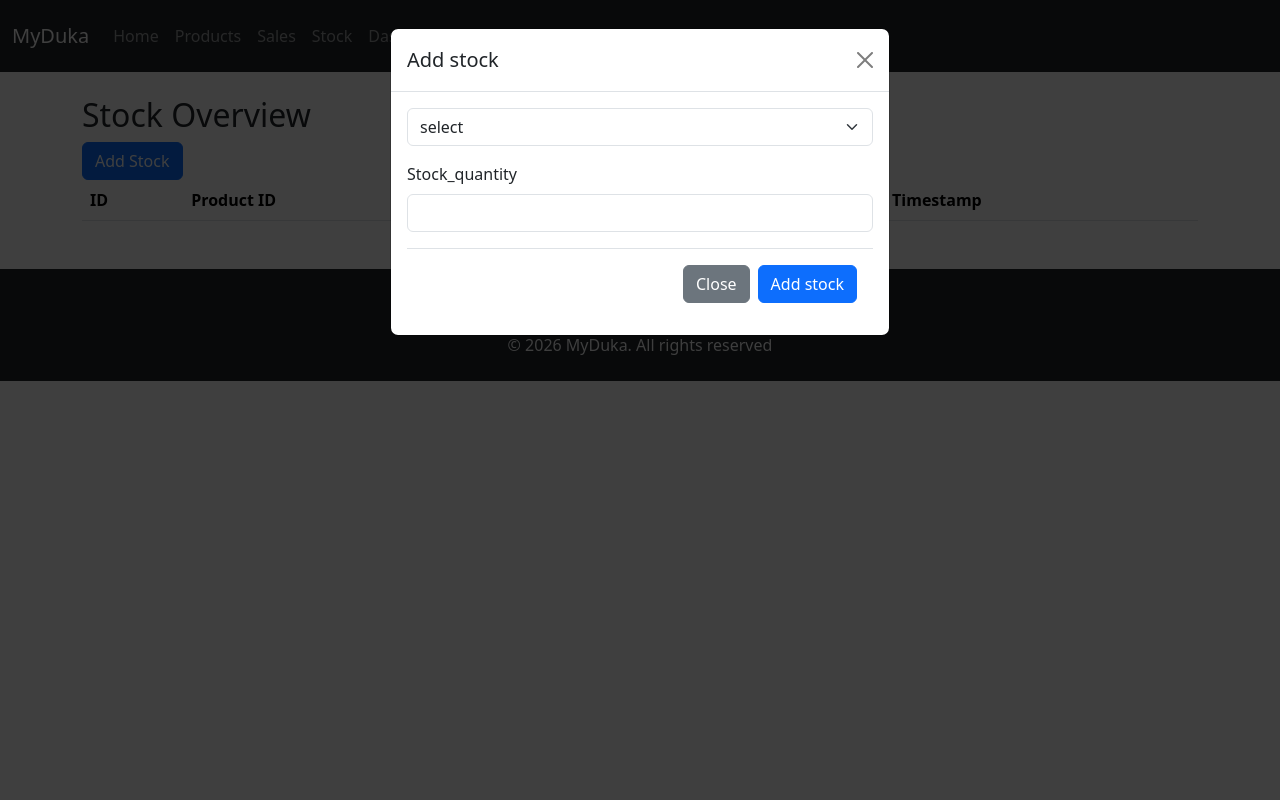
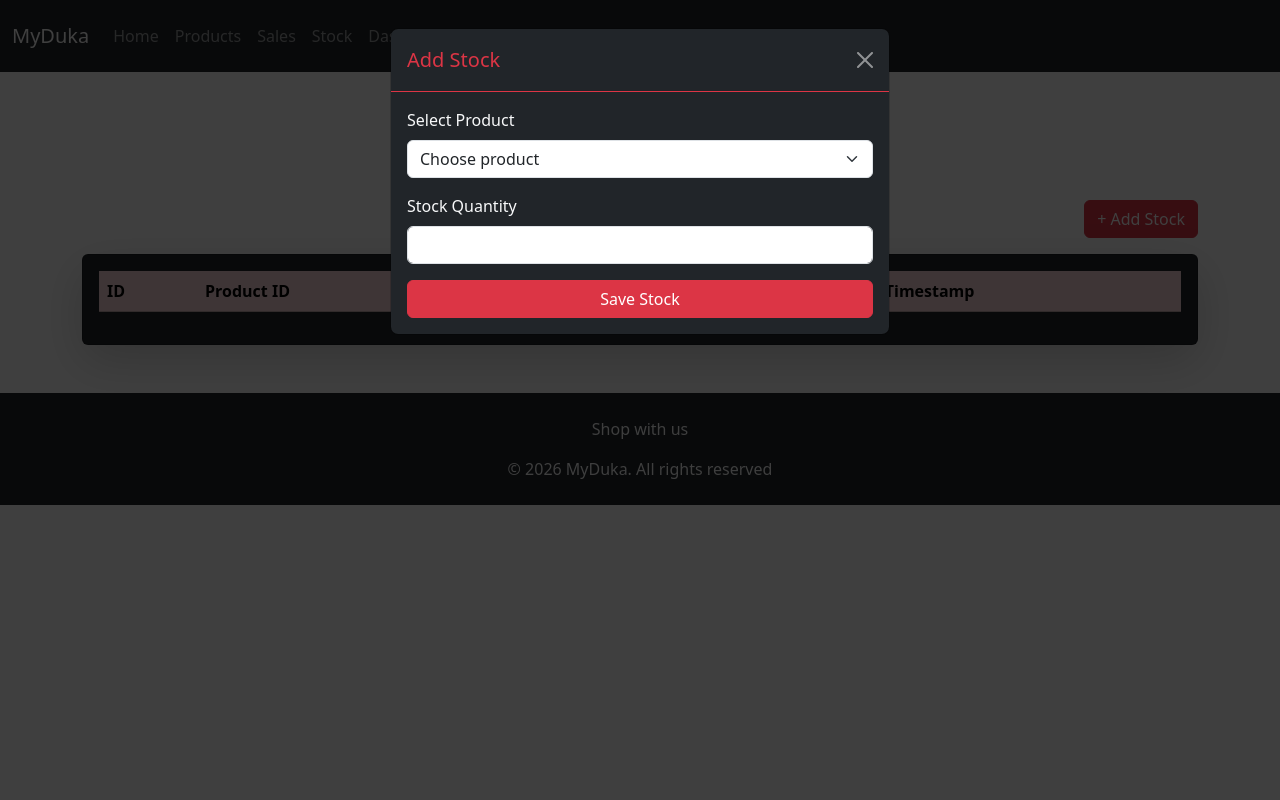
Before and after one commit to Essie-Fidel/myduka-class, a Flask app: page /stock in a window 1280 px wide, after a click on "+ Add Stock". Run offline with Flask 3, Linux system fonts and the light colour scheme; the visitor is signed in with stand-in values (Sample User, id 1); data that the repository does not hold is empty; some libraries are stand-ins or nearby versions.

Commit message:
flask complete

```diff
--- a/database.py
+++ b/database.py
@@ -102,3 +102,49 @@ def available_stock(p_id):
 # print(check_stock)
 # check_stock = available_stock(34)
 # print(check_stock)
+
+
+def sales_per_product():
+    cur.execute("""
+        SELECT products.name,
+               SUM(products.selling_price * sales.quantity) AS total_sales
+        FROM products
+        JOIN sales ON products.id = sales.products_id
+        GROUP BY products.name;
+    """)
+    return cur.fetchall()
+
+
+def sales_per_day():
+    cur.execute("""
+        SELECT DATE(sales.created_at) AS day,
+               SUM(products.selling_price * sales.quantity) AS total_sales
+        FROM products
+        JOIN sales ON products.id = sales.products_id
+        GROUP BY day
+        ORDER BY day;
+    """)
+    return cur.fetchall()
+
+
+def profit_per_product():
+    cur.execute("""
+        SELECT products.name,
+               SUM((products.selling_price - products.buying_price) * sales.quantity) AS profit
+        FROM products
+        JOIN sales ON products.id = sales.products_id
+        GROUP BY products.name;
+    """)
+    return cur.fetchall()
+
+
+def profit_per_day():
+    cur.execute("""
+        SELECT DATE(sales.created_at) AS day,
+               SUM((products.selling_price - products.buying_price) * sales.quantity) AS total_profit
+        FROM products
+        JOIN sales ON products.id = sales.products_id
+        GROUP BY day
+        ORDER BY day;
+    """)
+    return cur.fetchall()
--- a/main.py
+++ b/main.py
@@ -1,5 +1,5 @@
 from flask import Flask, render_template, request, redirect, url_for, flash, session
-from database import cur, all_sales, get_stock, all_products, insert_products, insert_sales, insert_stock, available_stock, insert_user, check_user_exists
+from database import cur, all_sales, get_stock, all_products, insert_products, insert_sales, insert_stock, available_stock, insert_user, check_user_exists, sales_per_day, sales_per_product, profit_per_day, profit_per_product
 from flask_bcrypt import Bcrypt
 from functools import wraps
 
@@ -27,7 +27,7 @@ def login_required(f):
 
 
 @app.route('/products')
-# @login_required
+@login_required
 def products():
     products_data = all_products()
     return render_template("products.html", products=products_data)
@@ -131,7 +131,19 @@ def login():
 @app.route('/dashboard')
 @login_required
 def dashboard():
-    return render_template('dashboard.html')
+    sales_product = sales_per_product()
+    sales_day = sales_per_day()
+    profit_product = profit_per_product()
+    profit_day = profit_per_day()
+
+    product_names = [i[0] for i in sales_product]
+    p_sales = [float(i[1]) for i in sales_product]
+    prof_product = [float(i[1]) for i in profit_product]
+
+    day = [str(i[1]) for i in sales_day]
+    prof_day = [float(i[1]) for i in profit_day]
+    day_sales = [float(i[1]) for i in sales_day]
+    return render_template('dashboard.html', product_names=product_names, p_sales=p_sales, prof_product=prof_product, day=day, prof_day=prof_day, day_sales=day_sales)
 
 
 @app.route('/logout')
--- a/templates/base.html
+++ b/templates/base.html
@@ -18,6 +18,8 @@
     <script src="https://cdnjs.cloudflare.com/ajax/libs/twitter-bootstrap/5.3.3/js/bootstrap.bundle.min.js"></script>
     <script src="https://cdn.datatables.net/2.3.7/js/dataTables.js"></script>
     <script src="https://cdn.datatables.net/2.3.7/js/dataTables.bootstrap5.js"></script>
+    <!-- chartjs cdn -->
+    <script src="https://cdnjs.cloudflare.com/ajax/libs/Chart.js/2.5.0/Chart.min.js"></script>
 
     <style>
         body {
--- a/templates/products.html
+++ b/templates/products.html
@@ -10,7 +10,7 @@
 
 <!-- PAGE TITLE -->
 <div class="text-center my-4">
-    <h1 class="fw-bold text-danger">OUR PRODUCTS</h1>
+    <h1 class="fw-bold text-danger text-decoration-underline">OUR PRODUCTS</h1>
     <p class="text-danger">Manage your inventory in one place</p>
 </div>
 
--- a/templates/stock.html
+++ b/templates/stock.html
@@ -2,65 +2,38 @@
 {% block title %} Stock {% endblock %}
 
 {% block content %}
-
 {% for stock in stock_data %}
-
 <p>{{stock}}</p>
-
 {% endfor %}
 
-
-<h2 class="mt-4">Stock Overview</h2>
-<div>
-    <!-- Button trigger modal -->
-    <button type="button" class="btn btn-primary" data-bs-toggle="modal" data-bs-target="#exampleModal">
-        Add Stock
-    </button>
-
-    <!-- Modal -->
-    <div class="modal fade" id="exampleModal" tabindex="-1" aria-labelledby="exampleModalLabel" aria-hidden="true">
-        <div class="modal-dialog">
-            <div class="modal-content">
-                <div class="modal-header">
-                    <h1 class="modal-title fs-5" id="exampleModalLabel">Add stock</h1>
-                    <button type="button" class="btn-close" data-bs-dismiss="modal" aria-label="Close"></button>
-                </div>
-                <div class="modal-body">
-                    <form method="post" action="/add_stock">
-                        <div class="mb-3">
-                            <select class="form-select" name="p_id" aria-label="Default select example">
-                                <option selected>select</option>
-                                {% for product in products %}
-                                <option value="{{ product[0] }}">{{ product[1] }}</option>
-                                {% endfor %}
-                            </select>
+<!-- PAGE TITLE -->
+<div class="text-center my-4">
+    <h1 class="fw-bold text-danger text-decoration-underline">STOCK OVERVIEW</h1>
+    <p class="text-dark-emphasis">Manage your inventory levels</p>
 </div>
 
-                        <div class="mb-3">
-                            <label for="exampleInputPassword1" class="form-label">Stock_quantity</label>
-                            <input type="number" name="s_quantity" class="form-control" id="exampleInputPassword1">
-                        </div>
-                        <div class="modal-footer">
-                            <button type="button" class="btn btn-secondary" data-bs-dismiss="modal">Close</button>
-                            <button type="submit" class="btn btn-primary">Add stock</button>
-                        </div>
-                    </form>
+<!-- ADD STOCK BUTTON -->
+<div class="d-flex justify-content-end mb-3">
+    <button type="button" class="btn btn-danger" data-bs-toggle="modal" data-bs-target="#exampleModal">
+        + Add Stock
+    </button>
 </div>
 
-            </div>
-        </div>
-    </div>
-</div>
+<!-- TABLE CARD -->
+<div class="card shadow-lg bg-dark text-light">
+    <div class="card-body">
 
-<table class="table">
+        <table class="table table-dark table-hover table-striped">
+            <thead class="table-danger">
                 <tr>
                     <th>ID</th>
                     <th>Product ID</th>
-        <th>Stock_quantity</th>
+                    <th>Stock Quantity</th>
                     <th>Timestamp</th>
+                </tr>
+            </thead>
 
-    </tr>
-
+            <tbody>
                 {% for item in stock %}
                 <tr>
                     <td>{{ item[0] }}</td>
@@ -69,6 +42,55 @@
                     <td>{{ item[3] }}</td>
                 </tr>
                 {% endfor %}
+            </tbody>
+
         </table>
 
+    </div>
+</div>
+
+<!-- MODAL -->
+<div class="modal fade" id="exampleModal" tabindex="-1">
+    <div class="modal-dialog">
+
+        <div class="modal-content bg-dark text-light">
+
+            <div class="modal-header border-danger">
+                <h5 class="modal-title text-danger">Add Stock</h5>
+                <button type="button" class="btn-close btn-close-white" data-bs-dismiss="modal"></button>
+            </div>
+
+            <div class="modal-body">
+
+                <form method="post" action="/add_stock">
+
+                    <!-- PRODUCT SELECT -->
+                    <div class="mb-3">
+                        <label class="form-label">Select Product</label>
+                        <select class="form-select" name="p_id" required>
+                            <option disabled selected>Choose product</option>
+                            {% for product in products %}
+                            <option value="{{ product[0] }}">{{ product[1] }}</option>
+                            {% endfor %}
+                        </select>
+                    </div>
+
+                    <!-- QUANTITY -->
+                    <div class="mb-3">
+                        <label class="form-label">Stock Quantity</label>
+                        <input type="number" name="s_quantity" class="form-control" required>
+                    </div>
+
+                    <button type="submit" class="btn btn-danger w-100">
+                        Save Stock
+                    </button>
+
+                </form>
+
+            </div>
+
+        </div>
+    </div>
+</div>
+
 {% endblock %}
```
Also changed, not shown: templates/dashboard.html (+59 -2 lines), templates/login.html (+12 -7 lines), templates/register.html (+38 -15 lines), templates/sales.html (+63 -43 lines), templates/pos1.png (deleted), templates/pos2.webp (deleted). Lines whose indentation alone changed are shown as unchanged.
